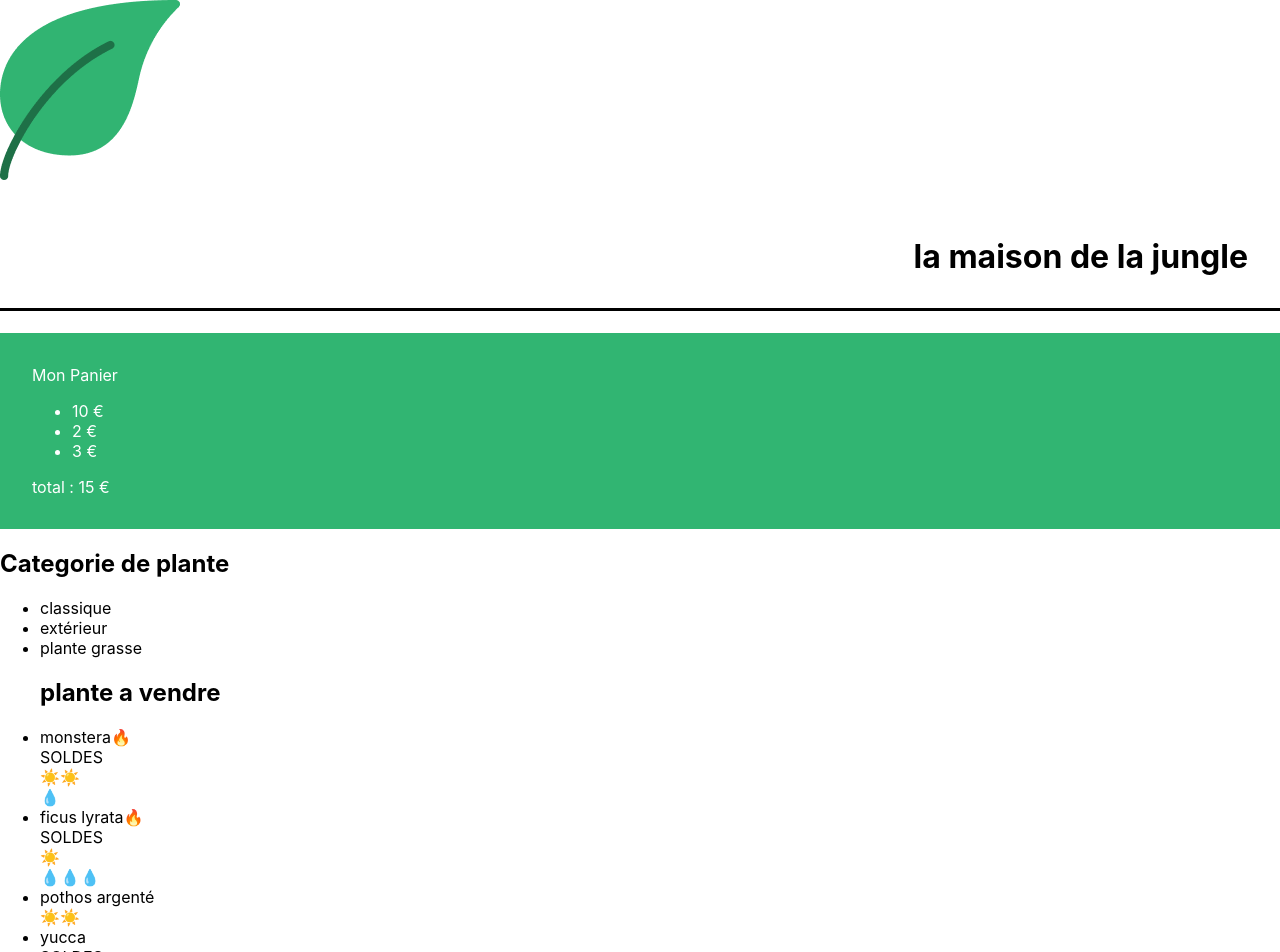
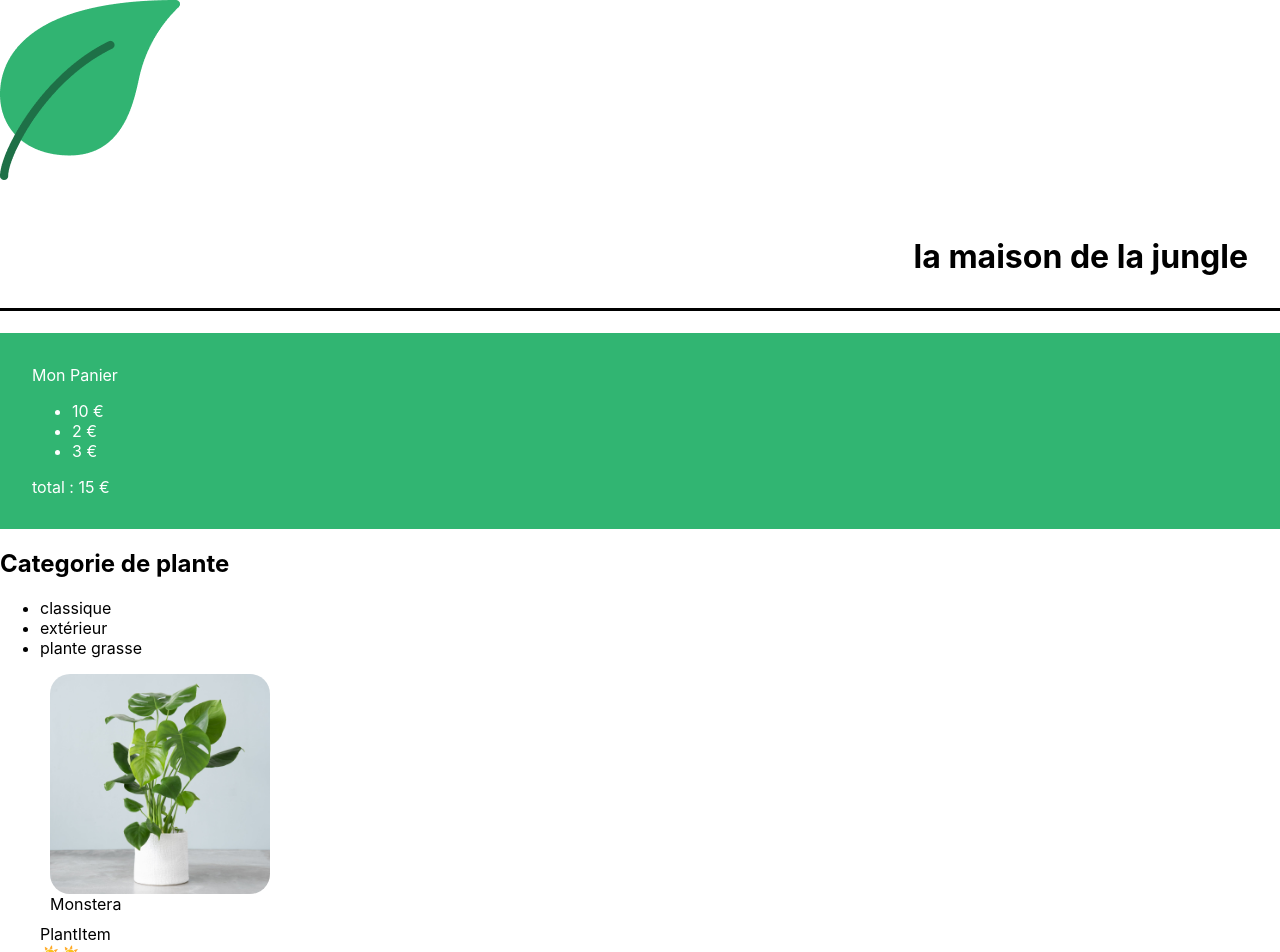
Before and after one commit to chakibaraf/laMaison, a React (Create React App) app: page / in a window 1280 px wide. Shown: the top 952 px of the page. Built offline with nearby package versions, Linux system fonts and the light colour scheme.

Commit message:
mise en place des covers

```diff
--- a/src/components/PlantItem.js
+++ b/src/components/PlantItem.js
@@ -1,12 +1,19 @@
 import React from 'react'
 import CareScale from './CareScale'
+import '../styles/PlantItem.css'
 
 export default function PlantItem({name, cover,id,light,water}) {
+
+  function handleClick(plantName){
+     alert(`Vous voulez acheter une plante ${plantName} ? tres bon choix`)
+  }
+
+
   return (
       <>
-     <li key={id}>
-        <img src={cover} alt={`${name} 'cover'`}  />
-
+     <li className='lmj-plant-item' key={id} onClick={()=> handleClick(name)}>
+        <img className='lmj-plant-item-cover'src={cover} alt={`${name} cover`}/>
+    {name}
      </li>
     <div>PlantItem</div>
 
--- a/src/components/ShoppingList.js
+++ b/src/components/ShoppingList.js
@@ -1,6 +1,7 @@
 import React from 'react'
 import { plantList } from '../datas/plantList.js'
-import CareScale from './CareScale.js';
+
+import PlantItem from './PlantItem.js';
 
 export default function ShoppingList() {
 
@@ -25,14 +26,8 @@ export default function ShoppingList() {
     }, [])
     */
     return (
-        <>
-            <h2> Categorie de plante</h2>
-            <ul>
-                {categoriesUniques.map((category, index) => (
-                    <li key={index}>{category}</li>
-                ))}
-            </ul>
-            <ul>
+        /**
+         * <ul>
                 <h2>plante a vendre </h2>
                 {plantList.map((plant) => (
                     <li key={plant.id}>
@@ -41,8 +36,35 @@ export default function ShoppingList() {
                         {plant.isSpecialOffer && <div className='lmj-sales'>SOLDES</div> }
                         <CareScale careType='light' scaleValue={plant.light}/>
                         <CareScale careType='water' scaleValue={plant.water}/>
-                        </li>
 
+
+                            </li>
+
+
+                ))}
+
+            </ul>
+         */
+        <>
+            <h2> Categorie de plante</h2>
+
+            <ul>
+                {categoriesUniques.map((category, index) => (
+                    <li key={index}>{category}</li>
+                ))}
+            </ul>
+
+
+            <ul className='lmj-plant-list'>
+                {plantList.map(({id, cover , name , water , light})=>(
+                    <PlantItem
+                    id={id}
+                    cover={cover}
+                    name={name}
+                    water={water}
+                    light={light}
+
+                    />
                 ))}
 
             </ul>
--- a/src/datas/plantList.js
+++ b/src/datas/plantList.js
@@ -1,3 +1,5 @@
+import monstera from '../assets/monstera.jpg'
+
 export const plantList = [
 	{
 		name: 'monstera',
@@ -6,7 +8,8 @@ export const plantList = [
         isBestSale : true,
         isSpecialOffer:true,
         light:2,
-		water:1
+		water:2 ,
+		cover: monstera
 	},
 	{
 		name: 'ficus lyrata',
@@ -15,7 +18,8 @@ export const plantList = [
         isBestSale : true,
         isSpecialOffer:true,
         light:1,
-		water:3
+		water:2 ,
+		cover: monstera
 	},
 	{
 		name: 'pothos argenté',
@@ -23,7 +27,9 @@ export const plantList = [
 		id: '3sd',
         isBestSale: false,
         isSpecialOffer:false,
-        light:2
+        light:2,
+		water : 3,
+		cover :monstera
 	},
 	{
 		name: 'yucca',
@@ -31,7 +37,9 @@ export const plantList = [
 		id: '4kk',
         isBestSale:false,
         isSpecialOffer:true,
-		light:2
+		light:22 ,
+		cover: monstera,
+		water : 2
 	},
 	{
 		name: 'olivier',
@@ -39,7 +47,8 @@ export const plantList = [
 		id: '5pl',
         isBestSale:true,
 		light:3,
-		water:2
+		water:2,
+		cover : monstera
 	},
 	{
 		name: 'géranium',
@@ -47,7 +56,8 @@ export const plantList = [
 		id: '6uo',
         isBestSale:true,
         light:1,
-		water:1
+		water:1,
+		cover : monstera
 	},
 	{
 		name: 'basilique',
@@ -56,7 +66,8 @@ export const plantList = [
         isBestSale:false,
         isSpecialOffer:false,
         light:1,
-		water:2
+		water:2 ,
+		cover: monstera
 	},
 	{
 		name: 'aloe',
@@ -65,7 +76,8 @@ export const plantList = [
         isBestSale:true,
         isSpecialOffer:false,
         light:3,
-		water:2
+		water:2 ,
+		cover: monstera
 	},
 	{
 		name: 'succulente',
@@ -74,6 +86,7 @@ export const plantList = [
         isBestSale:false,
         isSpecialOffer:true,
         light:2,
-		water:2
+		water:2 ,
+		cover: monstera
 	}
 ]
--- /dev/null
+++ b/src/styles/PlantItem.css
@@ -0,0 +1,14 @@
+.lmj-plant-item-cover{
+    height: 220px;
+    width: 220px;
+    border-radius: 20px;
+}
+
+.lmj-plant-item {
+    margin:10px;
+    display: flex;
+    align-items: flex-start;
+    justify-content: center;
+    flex-direction: column;
+    text-transform: capitalize;
+}
```
Also changed, not shown: src/assets/monstera.jpg (added).
